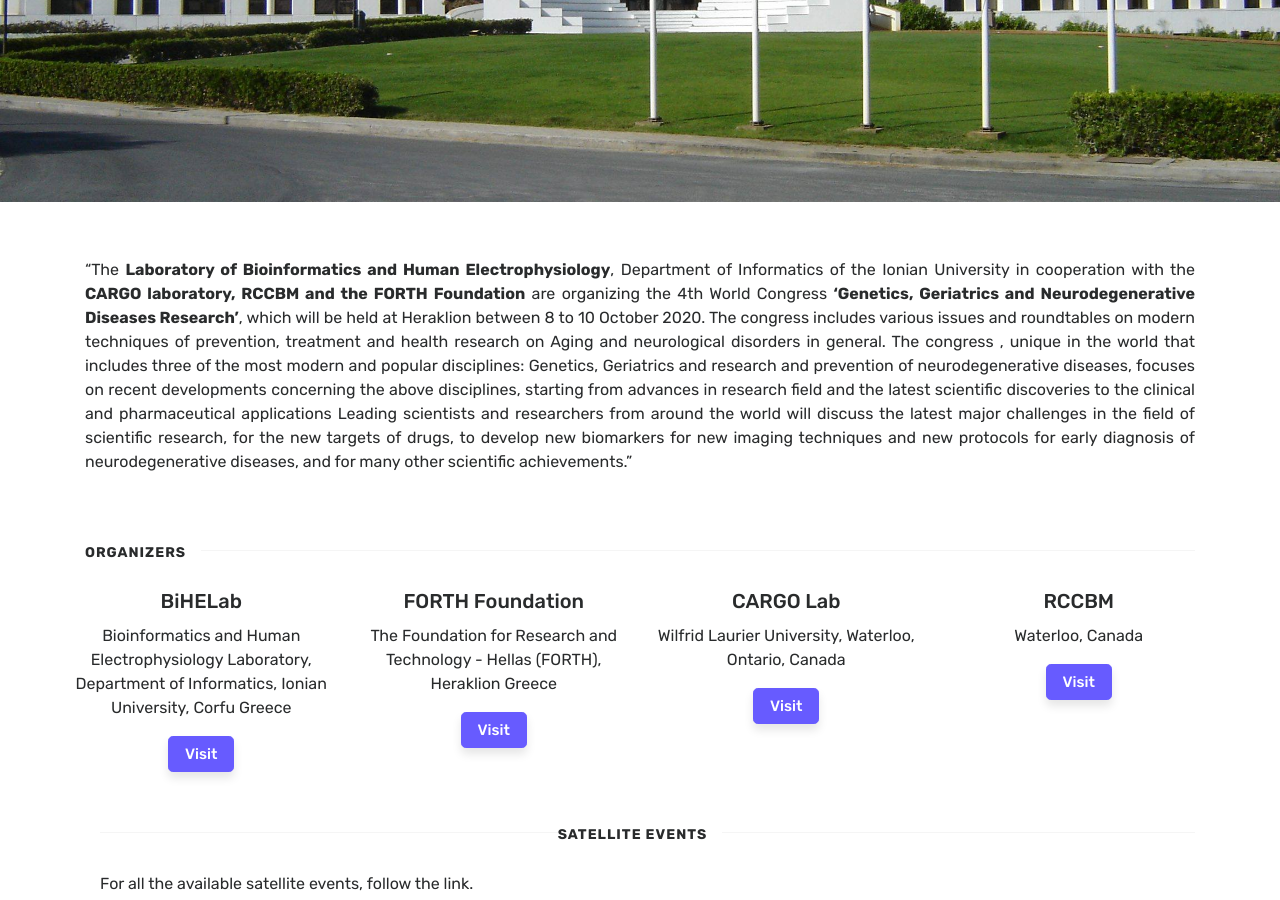
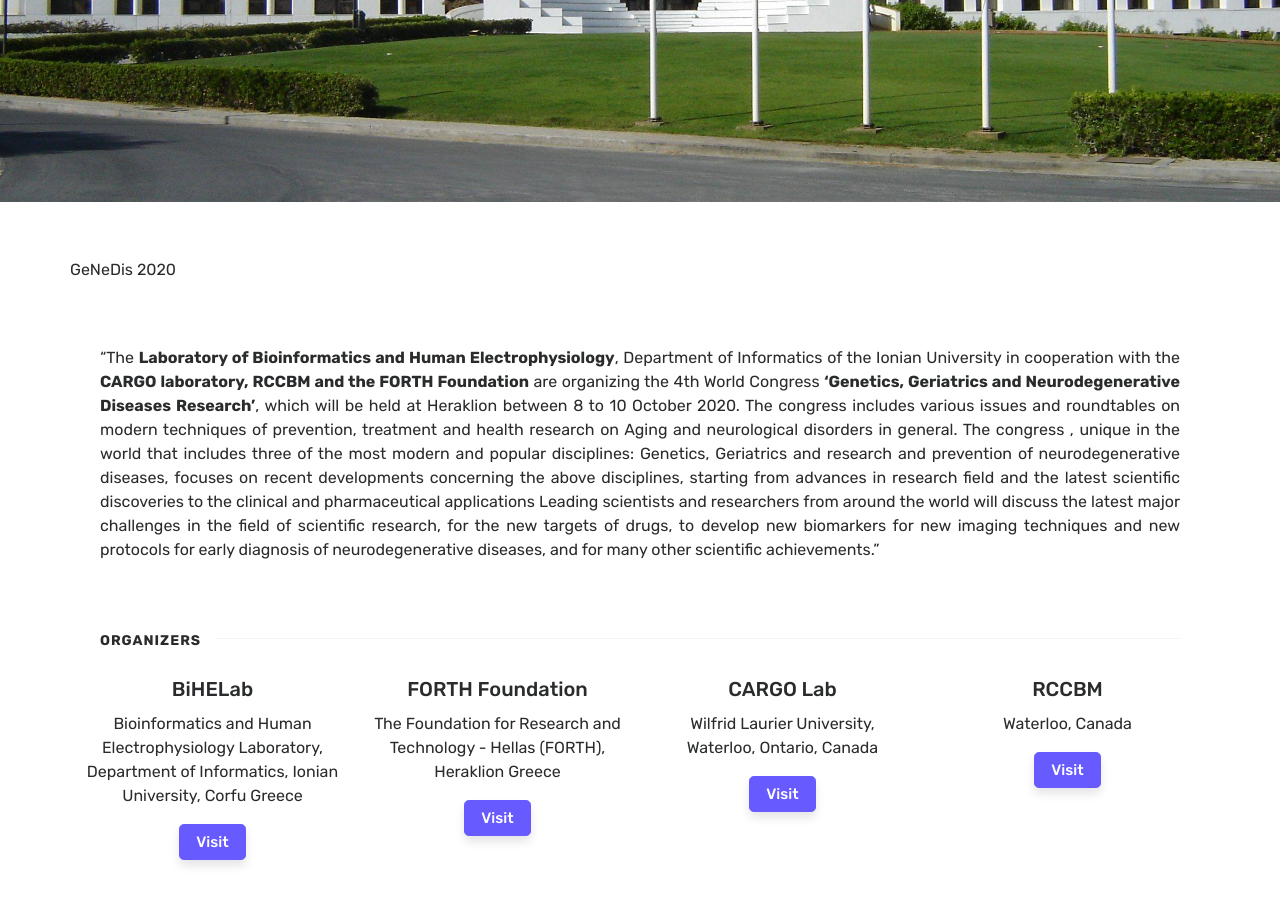
Before and after one commit to Covide-1797/genedis, a Jekyll site: the page built from index.html, in a window 1280 px wide and 900 px high, scrolled down 446 px. Built offline with Jekyll 4.4.1, drawn with Linux system fonts in a browser that asks for light colours; the list of posts is cut into pages by our own code.

Commit message:
Update index.html

```diff
--- a/index.html
+++ b/index.html
@@ -14,6 +14,17 @@
 </section>
 <!-- We reopen main-content and container -->
 
+<div class="container">
+    <div class="main-content">
+        <div class="row">
+            <div class="col-30">
+                <p class="text-justify">
+                GeNeDis 2020
+                </p>
+            </div>
+        </div>
+        <br>
+        <br>
 <div class="container">
     <div class="main-content">
         <div class="row">
```
